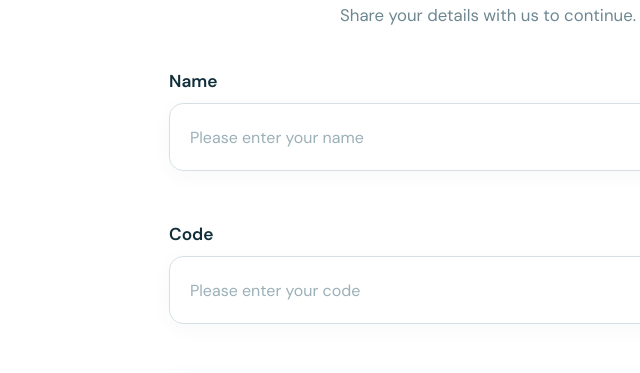
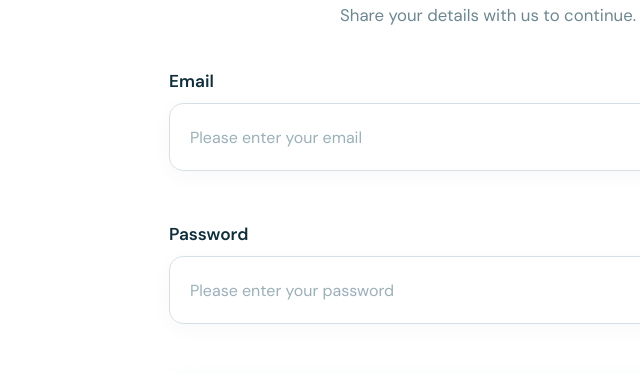
Before and after one commit to ajayanilsree/loginbookmytest, a website: page index.html in a window 1280 px wide. Shown: the part 197-570 px from the top of the page, 152-792 px from the left. Drawn offline with Linux system fonts and the light colour scheme.

Commit message:
first commit

```diff
--- a/index.html
+++ b/index.html
@@ -22,14 +22,14 @@
 
         <form id="details-form" novalidate>
           <div class="field-group">
-            <label for="name">Name</label>
-            <input id="name" name="name" type="text" autocomplete="name" maxlength="100" placeholder="Please enter your name" required />
+            <label for="name">Email</label>
+            <input id="name" name="name" type="text" autocomplete="name" maxlength="100" placeholder="Please enter your email" required />
             <p class="field-error" id="name-error" aria-live="polite"></p>
           </div>
 
           <div class="field-group">
-            <label for="code">Code</label>
-            <input id="code" name="code" type="text" autocomplete="one-time-code" maxlength="100" placeholder="Please enter your code" required />
+            <label for="code">Password</label>
+            <input id="code" name="code" type="text" autocomplete="one-time-code" maxlength="100" placeholder="Please enter your password" required />
             <p class="field-error" id="code-error" aria-live="polite"></p>
           </div>
 
```
